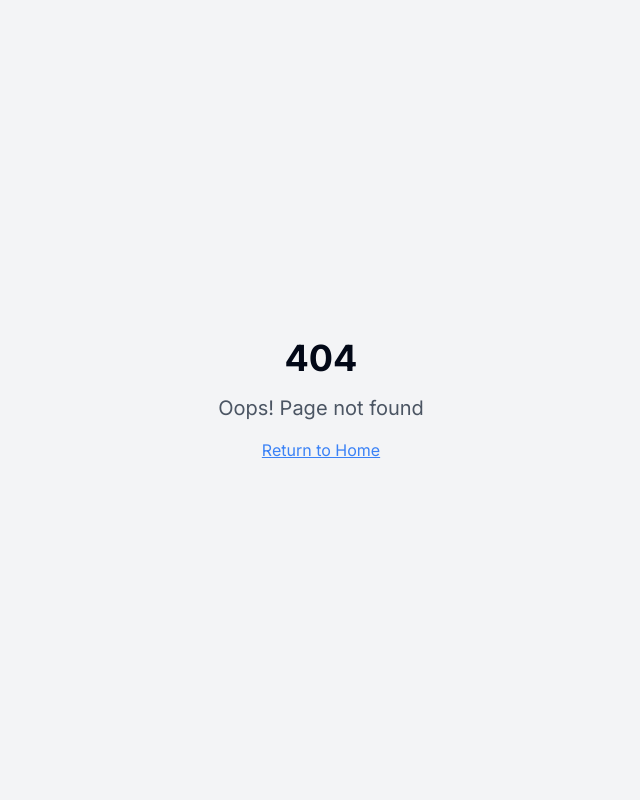
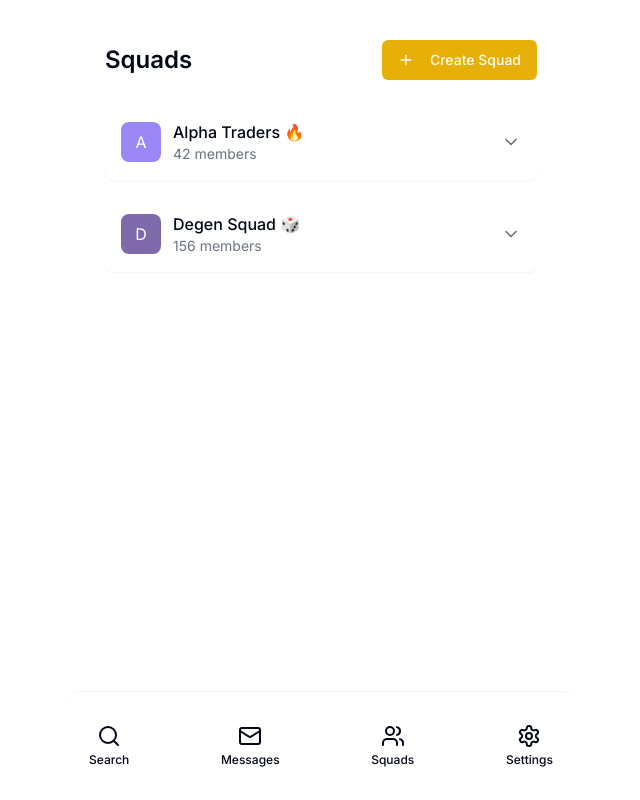
Before and after one commit to BTCYoda/capture-converter, a React (Vite) app: page /squads in a window 1280 px wide. Before the commit this address had no page. Shown: the whole page, without its empty margins (319-959 px from the left). Built offline with nearby package versions, Linux system fonts and the light colour scheme.

Commit message:
Fix: Squads page 404 error
The squads page was returning a 404 error. This commit addresses the issue and ensures the page is accessible.  The navigation bar's squads tab has also been linked to the refactored squads page.

```diff
--- a/src/App.tsx
+++ b/src/App.tsx
@@ -1,41 +1,31 @@
 
-import { Toaster } from "@/components/ui/toaster";
-import { Toaster as Sonner } from "@/components/ui/sonner";
-import { TooltipProvider } from "@/components/ui/tooltip";
-import { QueryClient, QueryClientProvider } from "@tanstack/react-query";
-import { BrowserRouter, Routes, Route } from "react-router-dom";
+import { BrowserRouter as Router, Routes, Route } from "react-router-dom";
 import Index from "./pages/Index";
+import Messages from "./pages/Messages";
 import Search from "./pages/Search";
+import Settings from "./pages/Settings";
+import Squads from "./pages/Squads";
 import NotFound from "./pages/NotFound";
 import SearchModuleOne from "./pages/SearchModuleOne";
 import SearchModuleTwo from "./pages/SearchModuleTwo";
 import SearchModuleThree from "./pages/SearchModuleThree";
-import Settings from "./pages/Settings";
-import Messages from "./pages/Messages";
 
-const queryClient = new QueryClient();
-
-const App = () => (
-  <QueryClientProvider client={queryClient}>
-    <TooltipProvider>
-      <Toaster />
-      <Sonner />
-      <BrowserRouter>
+function App() {
+  return (
+    <Router>
       <Routes>
         <Route path="/" element={<Index />} />
+        <Route path="/messages" element={<Messages />} />
         <Route path="/search" element={<Search />} />
-          <Route path="/search-module-1" element={<SearchModuleOne />} />
-          <Route path="/search-module-2" element={<SearchModuleTwo />} />
-          <Route path="/search-module-3" element={<SearchModuleThree />} />
         <Route path="/settings" element={<Settings />} />
-          <Route path="/messages" element={<Messages />} />
-          <Route path="/messages/:walletAddress" element={<Messages />} />
-          {/* ADD ALL CUSTOM ROUTES ABOVE THE CATCH-ALL "*" ROUTE */}
+        <Route path="/squads" element={<Squads />} />
+        <Route path="/search/module-one" element={<SearchModuleOne />} />
+        <Route path="/search/module-two" element={<SearchModuleTwo />} />
+        <Route path="/search/module-three" element={<SearchModuleThree />} />
         <Route path="*" element={<NotFound />} />
       </Routes>
-      </BrowserRouter>
-    </TooltipProvider>
-  </QueryClientProvider>
+    </Router>
   );
+}
 
 export default App;
--- /dev/null
+++ b/src/components/squads/SquadContainer.tsx
@@ -0,0 +1,44 @@
+
+import { useState } from "react";
+import SquadHeader from "./SquadHeader";
+import SquadList from "./SquadList";
+import type { Squad } from "@/types/squad";
+
+// Mock data
+const mockSquads: Squad[] = [
+  {
+    id: "1",
+    name: "Alpha Traders 🔥",
+    description: "Elite trading group",
+    color: "#9b87f5",
+    privacy: "private",
+    createdAt: new Date("2024-02-24T15:10:00Z"),
+    memberCount: 42
+  },
+  {
+    id: "2",
+    name: "Degen Squad 🎲",
+    description: "High risk, high reward",
+    color: "#7E69AB",
+    privacy: "public",
+    createdAt: new Date("2024-02-23T12:00:00Z"),
+    memberCount: 156
+  }
+];
+
+const SquadContainer = () => {
+  const [squads, setSquads] = useState<Squad[]>(mockSquads);
+
+  const handleCreateSquad = (newSquad: Squad) => {
+    setSquads([...squads, newSquad]);
+  };
+
+  return (
+    <div className="space-y-6 p-4">
+      <SquadHeader onSquadCreate={handleCreateSquad} />
+      <SquadList squads={squads} />
+    </div>
+  );
+};
+
+export default SquadContainer;
--- /dev/null
+++ b/src/components/squads/SquadHeader.tsx
@@ -0,0 +1,19 @@
+
+import { Button } from "@/components/ui/button";
+import CreateSquadSheet from "./CreateSquadSheet";
+import type { Squad } from "@/types/squad";
+
+interface SquadHeaderProps {
+  onSquadCreate: (squad: Squad) => void;
+}
+
+const SquadHeader = ({ onSquadCreate }: SquadHeaderProps) => {
+  return (
+    <div className="flex items-center justify-between">
+      <h1 className="text-2xl font-semibold">Squads</h1>
+      <CreateSquadSheet onSquadCreate={onSquadCreate} />
+    </div>
+  );
+};
+
+export default SquadHeader;
--- a/src/pages/Squads.tsx
+++ b/src/pages/Squads.tsx
@@ -1,51 +1,11 @@
 
-import { useState } from "react";
 import Layout from "@/components/Layout";
-import { Button } from "@/components/ui/button";
-import { Plus } from "lucide-react";
-import SquadList from "@/components/squads/SquadList";
-import CreateSquadSheet from "@/components/squads/CreateSquadSheet";
-import type { Squad } from "@/types/squad";
-
-// Mock data
-const mockSquads: Squad[] = [
-  {
-    id: "1",
-    name: "Alpha Traders 🔥",
-    description: "Elite trading group",
-    color: "#9b87f5",
-    privacy: "private",
-    createdAt: new Date("2024-02-24T15:10:00Z"),
-    memberCount: 42
-  },
-  {
-    id: "2",
-    name: "Degen Squad 🎲",
-    description: "High risk, high reward",
-    color: "#7E69AB",
-    privacy: "public",
-    createdAt: new Date("2024-02-23T12:00:00Z"),
-    memberCount: 156
-  }
-];
+import SquadContainer from "@/components/squads/SquadContainer";
 
 const Squads = () => {
-  const [isCreateOpen, setIsCreateOpen] = useState(false);
-  const [squads, setSquads] = useState<Squad[]>(mockSquads);
-
-  const handleCreateSquad = (newSquad: Squad) => {
-    setSquads([...squads, newSquad]);
-  };
-
   return (
     <Layout>
-      <div className="space-y-6 p-4">
-        <div className="flex items-center justify-between">
-          <h1 className="text-2xl font-semibold">Squads</h1>
-          <CreateSquadSheet onSquadCreate={handleCreateSquad} />
-        </div>
-        <SquadList squads={squads} />
-      </div>
+      <SquadContainer />
     </Layout>
   );
 };
```
Lines whose indentation alone changed are shown as unchanged.
